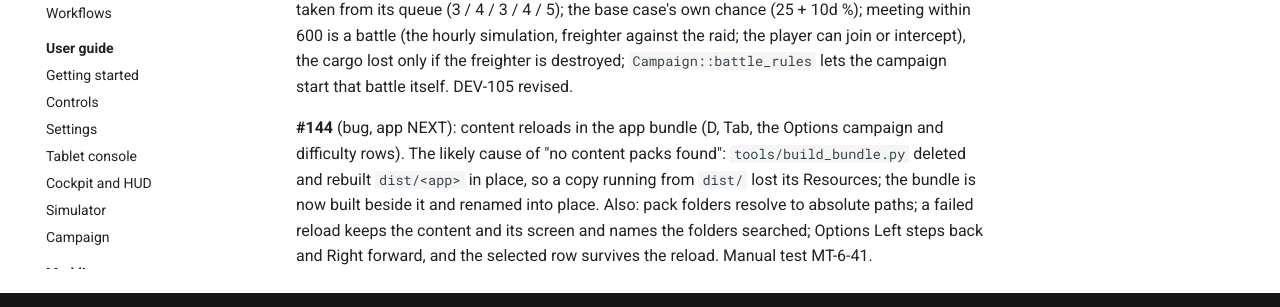
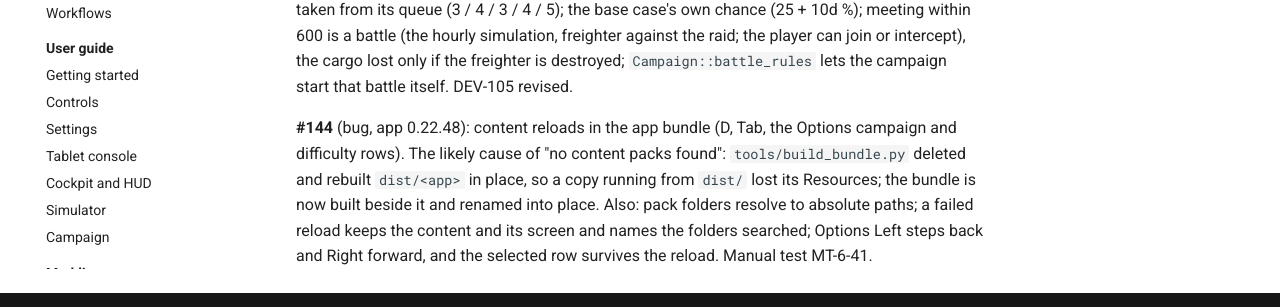
Before and after one commit to bbogovich/OpenInterceptor, an MkDocs documentation site: the page built from docs/implementation/status.md, in a window 1280 px wide and 900 px high, scrolled down 38813 px. Shown: the part 563-870 px from the top of the window. Built offline with MkDocs 1.6.1 and Material for MkDocs 9.7.7, drawn with Linux system fonts in a browser that asks for light colours.

Commit message:
Docs: app 0.22.48
Co-Authored-By: Claude Opus 5.5 <noreply@anthropic.com>

```diff
--- a/docs/implementation/status.md
+++ b/docs/implementation/status.md
@@ -763,7 +763,7 @@ battle (the hourly simulation, freighter against the raid; the player can join o
 cargo lost only if the freighter is destroyed; `Campaign::battle_rules` lets the campaign start that
 battle itself. DEV-105 revised.
 
-**#144** (bug, app NEXT): content reloads in the app bundle (D, Tab, the Options campaign and
+**#144** (bug, app 0.22.48): content reloads in the app bundle (D, Tab, the Options campaign and
 difficulty rows). The likely cause of "no content packs found": `tools/build_bundle.py` deleted and
 rebuilt `dist/<app>` in place, so a copy running from `dist/` lost its Resources; the bundle is now
 built beside it and renamed into place. Also: pack folders resolve to absolute paths; a failed
```
Also changed, not shown: docs/implementation/testing/unit-tests.md (+1 -1 lines).
